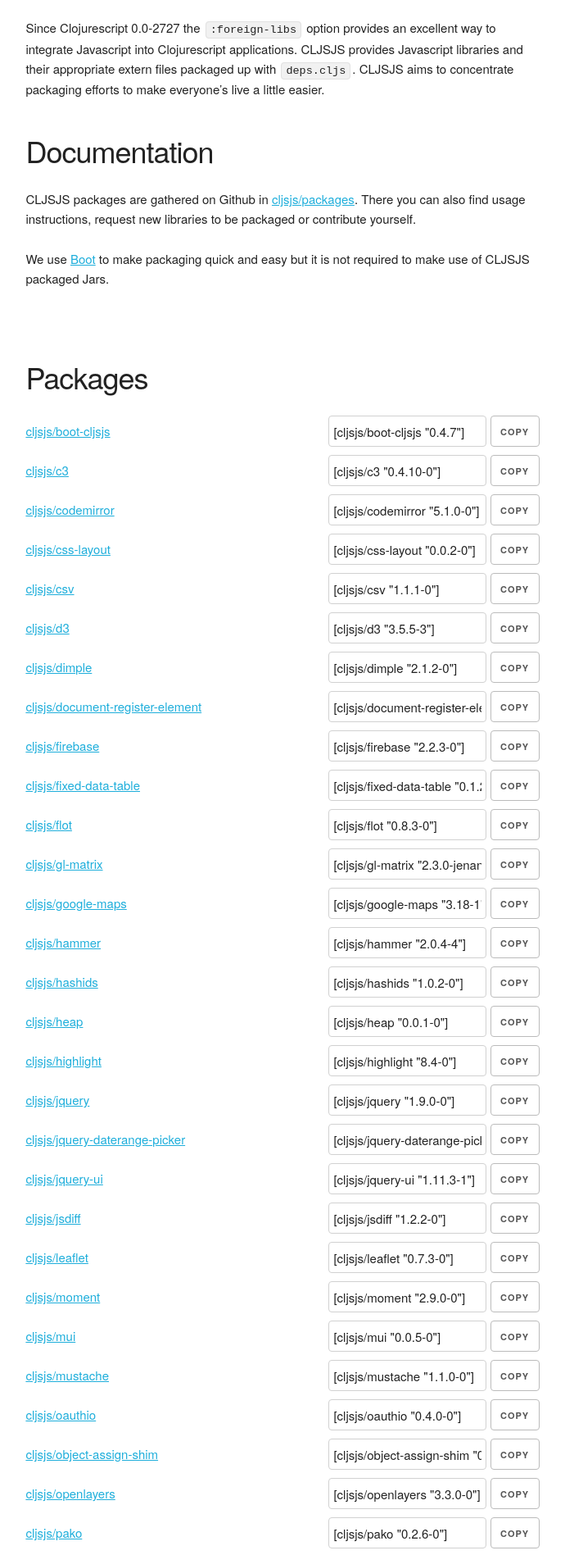
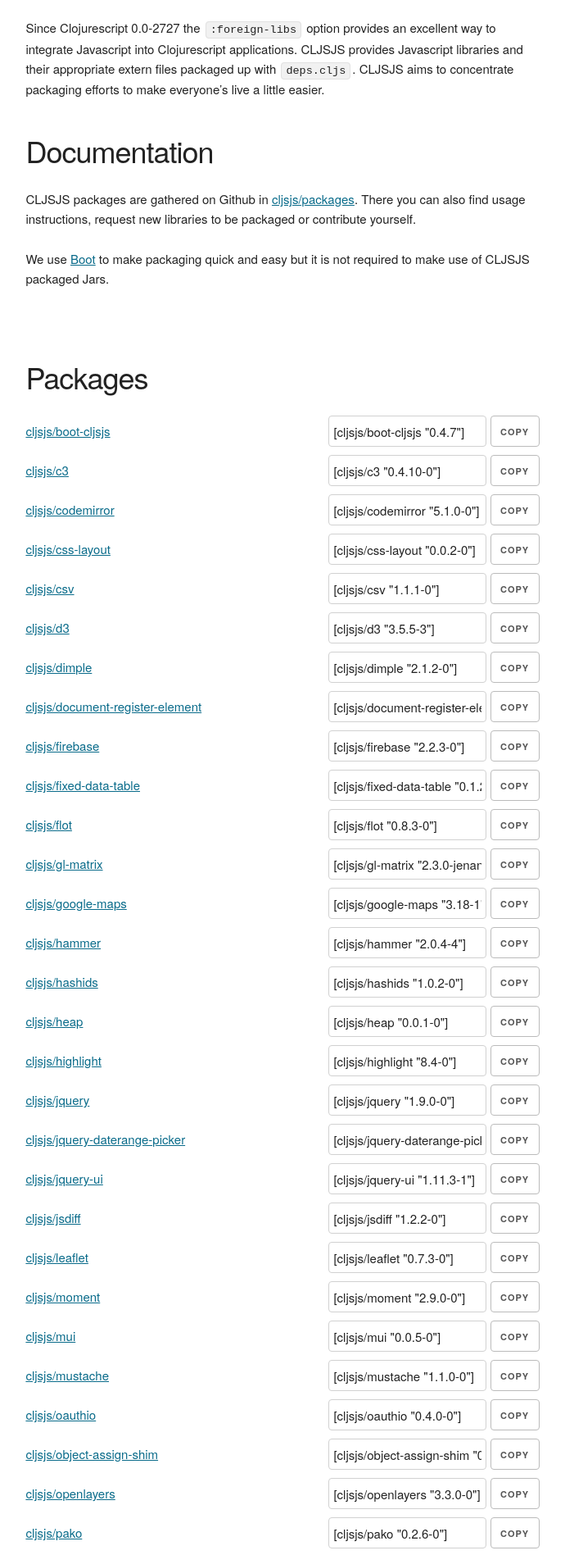
Before and after one commit to cljsjs/cljsjs.github.io, a Jekyll site: the page built from index.markdown, in a window 1280 px wide. Shown: the part 542-2439 px from the top of the page at 82% size, without its empty margins (295-985 px from the left). Built offline with Jekyll 4.4.1, drawn with Linux system fonts in a browser that asks for light colours; nearby versions of some CDN libraries; comment, search, counter and statistics services are not loaded.

Commit message:
Darker link color

```diff
--- a/css/main.sass
+++ b/css/main.sass
@@ -16,6 +16,9 @@
   margin-top: 1em
 h4
   margin-top: 1em
+
+a
+  color: #096b8a
 
 #about-cljsjs
   text-align: right
```
